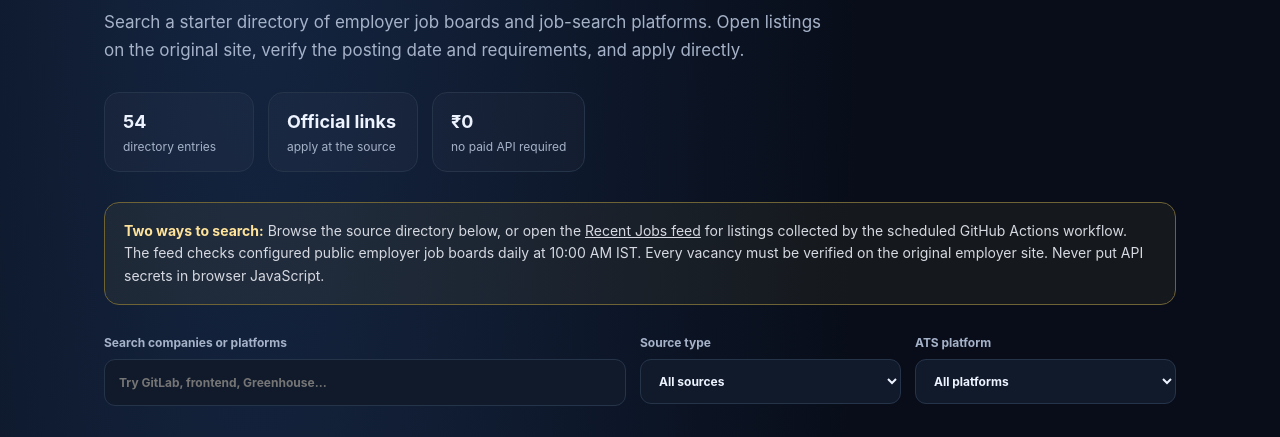
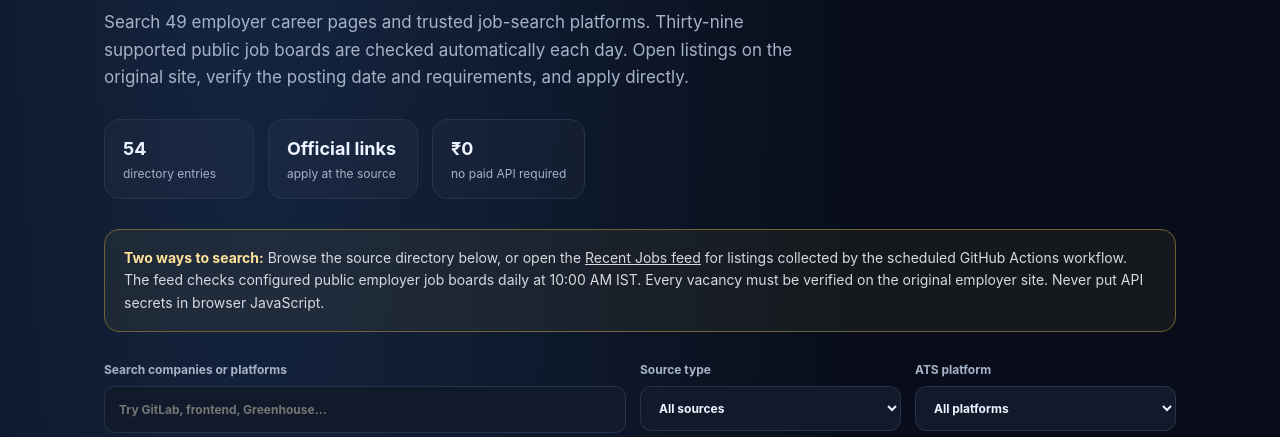
Before and after one commit to preethamofficial/carrier-guidence, a website: page CodeAtlas_Website/job-boards.html in a window 1280 px wide. Shown: the part 351-788 px from the top of the page. Drawn offline with Linux system fonts and the light colour scheme.

Commit message:
Update directory introduction for expanded company coverage

```diff
--- a/CodeAtlas_Website/job-boards.html
+++ b/CodeAtlas_Website/job-boards.html
@@ -26,7 +26,7 @@
     <section class="hero">
       <span class="eyebrow">CAREER DISCOVERY · FREE TO USE</span>
       <h1>Find your next role.<br><em>Start with the source.</em></h1>
-      <p>Search a starter directory of employer job boards and job-search platforms. Open listings on the original site, verify the posting date and requirements, and apply directly.</p>
+      <p>Search 49 employer career pages and trusted job-search platforms. Thirty-nine supported public job boards are checked automatically each day. Open listings on the original site, verify the posting date and requirements, and apply directly.</p>
       <div class="hero-stats"><div><strong id="resultCount">0</strong><span>directory entries</span></div><div><strong>Official links</strong><span>apply at the source</span></div><div><strong>₹0</strong><span>no paid API required</span></div></div>
     </section>
     <section class="notice"><strong>Two ways to search:</strong> Browse the source directory below, or open the <a href="jobs.html">Recent Jobs feed</a> for listings collected by the scheduled GitHub Actions workflow. The feed checks configured public employer job boards daily at 10:00 AM IST. Every vacancy must be verified on the original employer site. Never put API secrets in browser JavaScript.</section>
```
